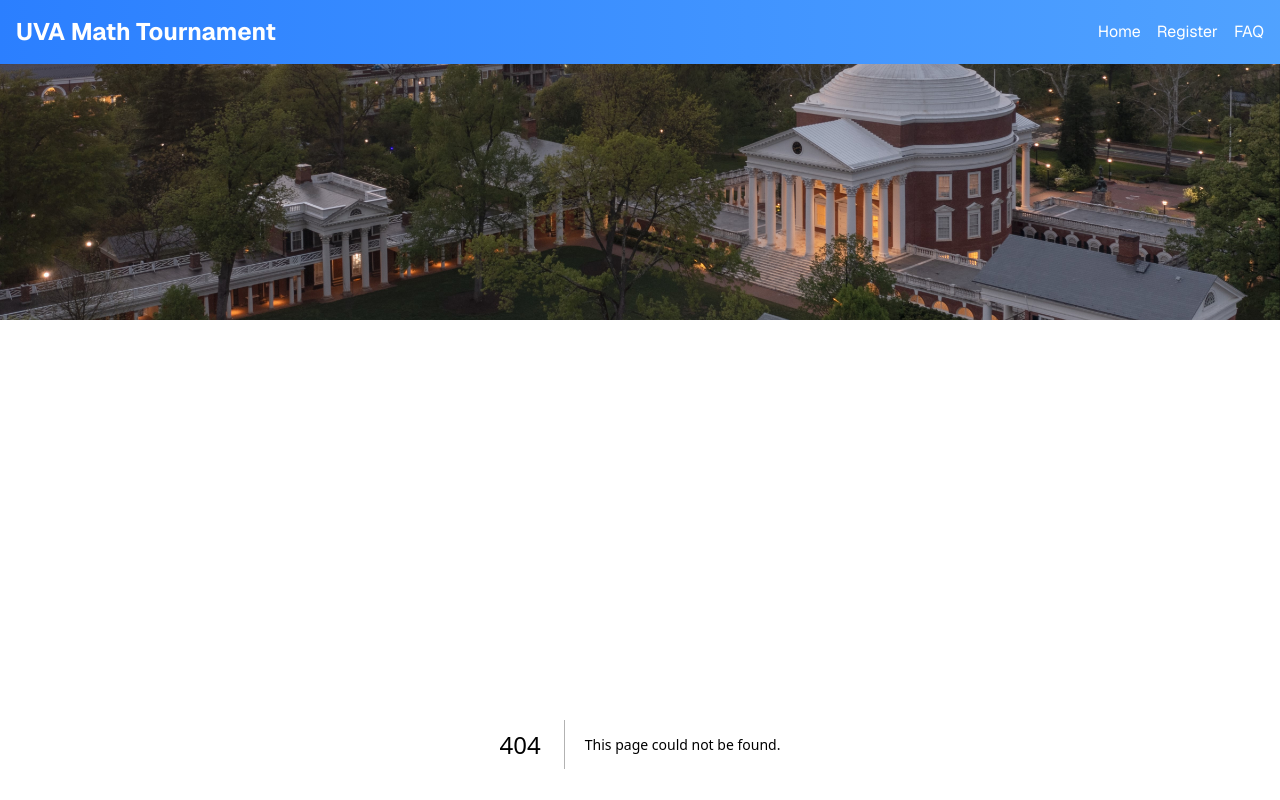
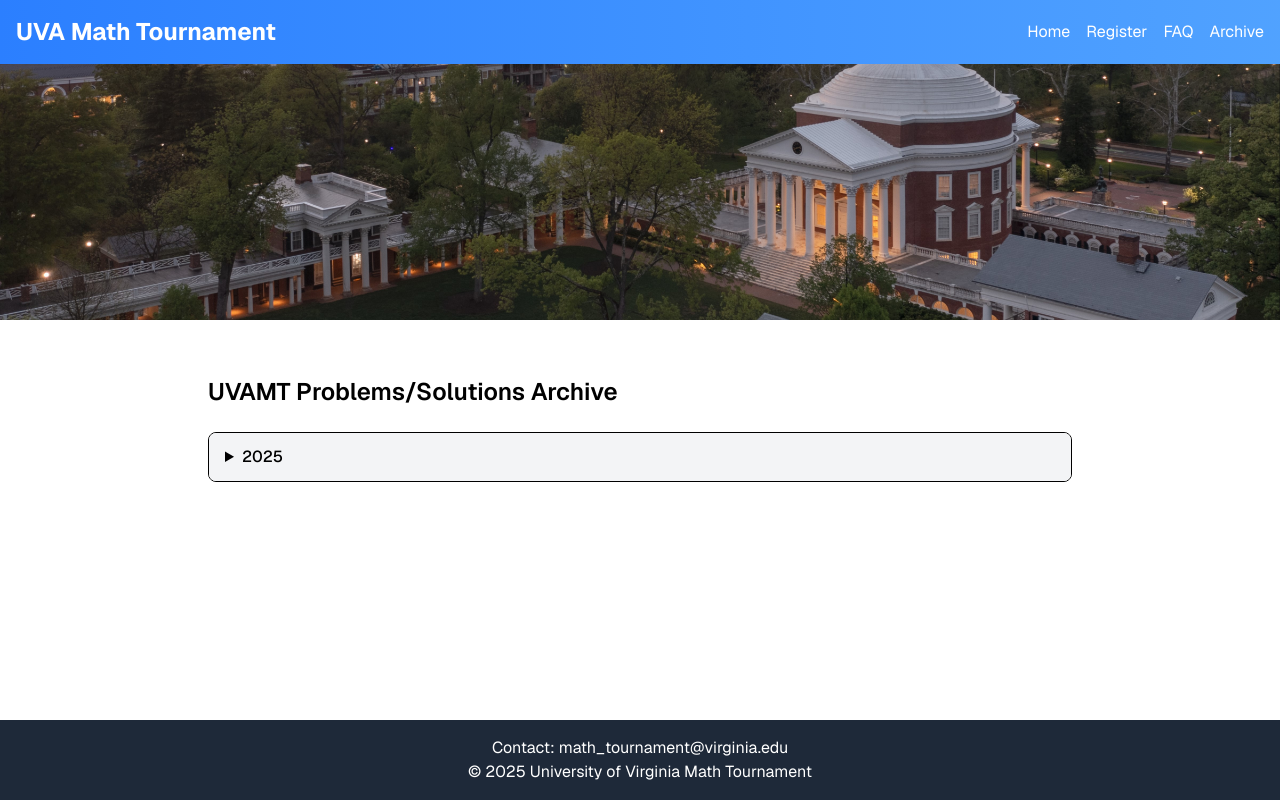
Before and after one commit to mkornilov07/uvamt-website, a Next.js app in the folder uvamt-website/: page /archive in a window 1280 px wide. Before the commit this address had no page. Shown: the top 800 px of the page. Built offline with nearby package versions, Linux system fonts and the light colour scheme.

Commit message:
Added archive page

```diff
--- /dev/null
+++ b/uvamt-website/app/archive/page.tsx
@@ -0,0 +1,53 @@
+import Link from "next/link";
+
+interface ArchiveEntry {
+    year: number;
+    files: { name: string; href: string }[];
+}
+
+const archive: ArchiveEntry[] = [
+    {
+        year: 2025,
+        files: [
+            { name: "UVAMT 2025 Solutions", href: "/uvamt2025solutions.pdf" },
+        ],
+    },
+];
+
+export default function Archive() {
+    return (
+        <div className="max-w-4xl mx-auto px-4 py-8">
+            <main>
+                <section className="mb-8">
+                    <h2 className="text-2xl font-semibold mb-6">UVAMT Problems/Solutions Archive</h2>
+
+                    {archive.map(({ year, files }) => (
+                        <details
+                            key={year}
+                            className="border rounded-lg mb-4 overflow-hidden"
+                        >
+                            <summary className="cursor-pointer select-none px-4 py-3 font-medium bg-gray-100 hover:bg-gray-200">
+                                {year}
+                            </summary>
+
+                            <ul className="space-y-1 px-8 py-4 bg-white">
+                                {files.map(({ name, href }) => (
+                                    <li key={name}>
+                                        <Link
+                                            href={href}
+                                            className="text-blue-600 hover:underline"
+                                            target="_blank"
+                                            rel="noopener noreferrer"
+                                        >
+                                            {name}
+                                        </Link>
+                                    </li>
+                                ))}
+                            </ul>
+                        </details>
+                    ))}
+                </section>
+            </main>
+        </div>
+    );
+}
--- a/uvamt-website/app/layout.tsx
+++ b/uvamt-website/app/layout.tsx
@@ -35,6 +35,7 @@ export default function Layout({ children }: { children: ReactNode }) {
                 <Link href="/" className="hover:underline">Home</Link>
                 <Link href="/register" className="hover:underline">Register</Link>
                 <Link href="/faq" className="hover:underline">FAQ</Link>
+                <Link href="/archive" className="hover:underline">Archive</Link>
                 {/* <Link href="/leaderboard" className="hover:underline">Leaderboard</Link>
                 <Link href="/about" className="hover:underline">About</Link> */}
               </div>
```
